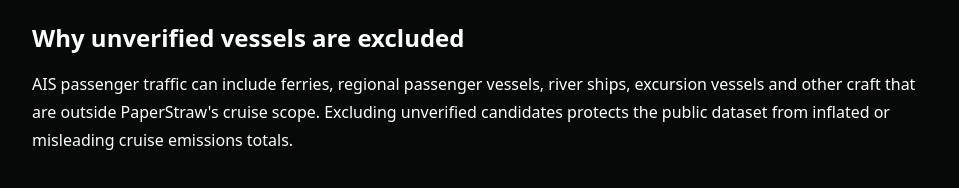
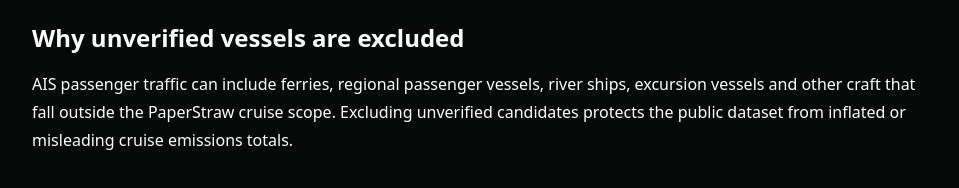
Before and after one commit to Uni1987/paperstraw, a Next.js app: page /methodology/cruises in a window 1280 px wide. Shown: the part 1779-1967 px from the top of the page, without its empty margins (288-1247 px from the left). Built offline with nearby package versions, Linux system fonts and the light colour scheme.

Commit message:
Fix cruise methodology JSX escaping

```diff
--- a/app/methodology/cruises/page.tsx
+++ b/app/methodology/cruises/page.tsx
@@ -59,7 +59,7 @@
 
           <MethodSection title="Why unverified vessels are excluded">
             AIS passenger traffic can include ferries, regional passenger vessels, river ships, excursion vessels and other
-            craft that are outside PaperStraw's cruise scope. Excluding unverified candidates protects the public dataset from
+            craft that fall outside the PaperStraw cruise scope. Excluding unverified candidates protects the public dataset from
             inflated or misleading cruise emissions totals.
           </MethodSection>
         </div>
```
